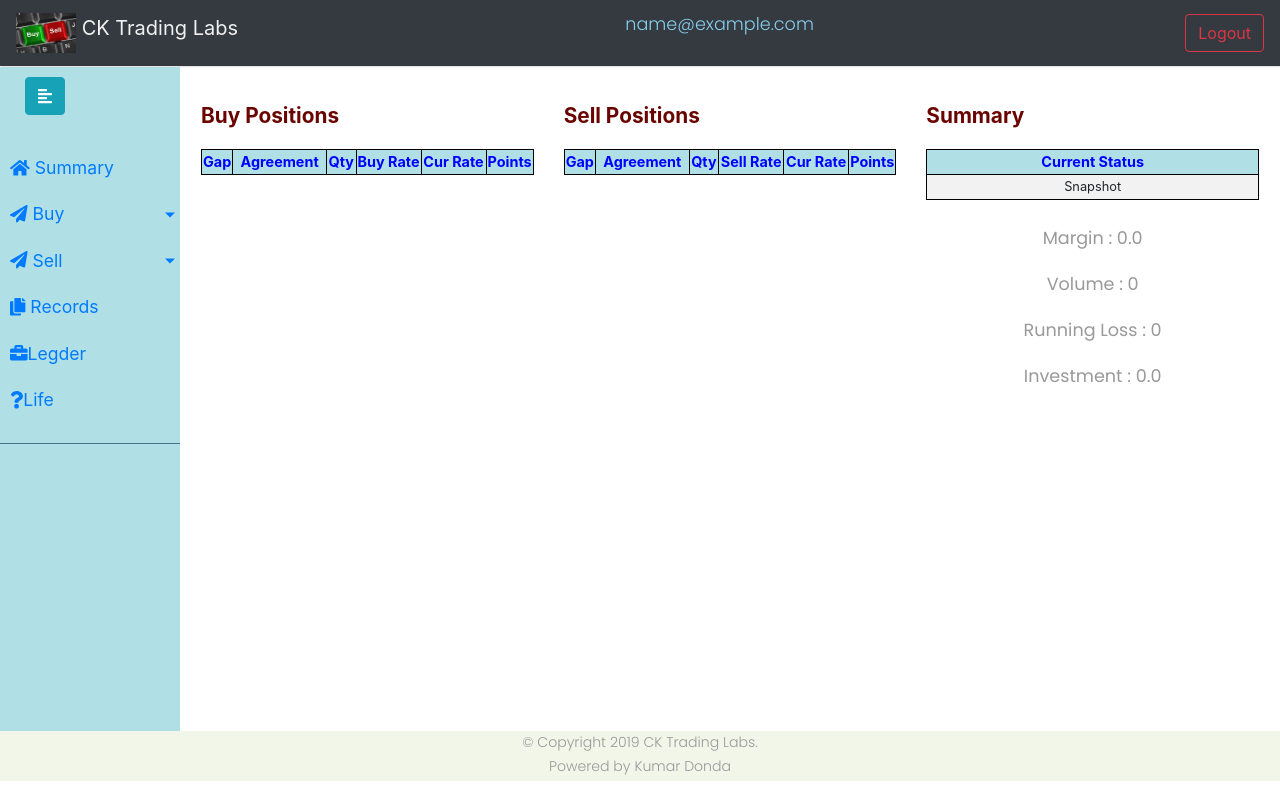
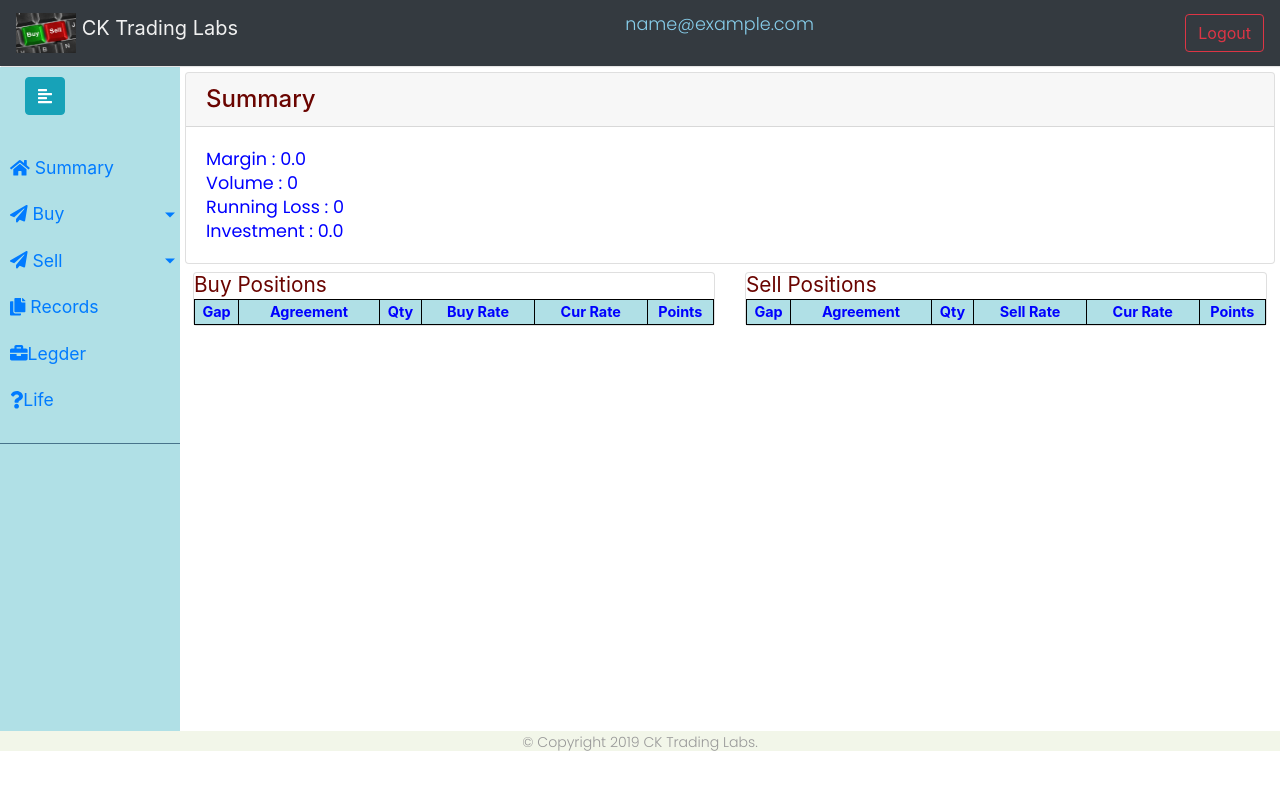
Before and after one commit to LokeshKD/ckts-app-demo, a Flask app: page /summary in a window 1280 px wide. Run offline with Flask 2, Linux system fonts and the light colour scheme; a user stored in the database is signed in; tables that the repository leaves empty hold one stand-in row (values such as "Sample post"); lists and menus that the app fills with data are empty; parts of the project's set-up code (start-up, migrations or seed data) failed here and were passed over; some libraries are stand-ins or nearby versions.

Commit message:
addressing some styling

```diff
--- a/project/home/templates/summary.html
+++ b/project/home/templates/summary.html
@@ -2,10 +2,25 @@
 
 {% block content %}
 
+
+  <div class="card">
+    <h4 class="card-header" style="color:#6a0400">Summary</h4>
+    <div class="card-body">
+      {% if summary %}
+       <p1>Margin    : {{ summary["margin"] }} </p1><br>
+       <p1>Volume : {{ summary["volume"] }} </p1><br>
+       <p1>Running Loss : {{ summary["run_loss"] }} </p1><br>
+       <p1>Investment : {{ summary["investment"] }} </p1><br>
+      {% endif %}
+    </div>
+  </div> <!-- Summary -->
+
+
 <div class="features">
   <div class="row">
 
-    <div class="col-lg-4 col-md-4 col-sm-12">
+    <div class="col-lg-6 col-md-6 col-sm-12">
+      <div class="card">
       <h3 class="feature-title">Buy Positions</h3>
         <table>
           <col width="30">
@@ -36,9 +51,11 @@
           </tr>
           {% endfor %}
         </table>
+      </div> <!-- card -->
     </div>
 
-    <div class="col-lg-4 col-md-4 col-sm-12">
+    <div class="col-lg-6 col-md-6 col-sm-12">
+      <div class="card">
       <h3 class="feature-title">Sell Positions</h3>
         <table>
           <col width="30">
@@ -69,28 +86,8 @@
           </tr>
           {% endfor %}
         </table>
+      </div> <!-- card -->
     </div> <!-- Sell Positions -->
-
-    <div class="col-lg-4 col-md-4 col-sm-12">
-      <h3 class="feature-title">Summary</h3>
-      <table>
-        <tr> <!-- Header -->
-          <th>Current Status</th>
-        </tr>
-        <tr>  <td>Snapshot </td>  </tr>
-      </table>
-      <br>
-      <div style="text-align:center">
-        {% if summary %}
-         <p> <strong>Margin : {{ summary["margin"] }} </strong></p>
-         <p> <strong>Volume : {{ summary["volume"] }} </strong></p>
-         <p> <strong>Running Loss : {{ summary["run_loss"] }} </strong></p>
-         <p> <strong>Investment : {{ summary["investment"] }} </strong></p>
-        {% endif %}
-        <br>
-      </div>
-
-    </div> <!-- Summary -->
 
   </div> <!-- row -->
 </div> <!-- features -->
--- a/project/static/main.css
+++ b/project/static/main.css
@@ -4,16 +4,23 @@
   background-color: #f2f6e9;
 }
 
+p1 {
+    font-family: 'Poppins', sans-serif;
+    font-size: 1.1em;
+    font-weight: 400;
+    line-height: 1.0em;
+    color: blue;
+}
 .features {
-  margin: 1em auto;
-  padding: 1em;
+  margin: 0em auto;
+  padding: 0.5em;
   position: relative;
 }
 .feature-title {
   color: #6a0400;
   font-size: 1.3rem;
-  font-weight: 700;
-  margin-bottom: 20px;
+  font-weight: 400;
+  margin-bottom: 1px;
   /* text-transform: uppercase; */
 }
 
@@ -43,7 +50,7 @@
   position: flex;
   left: 0px;
   bottom: 0px;
-  height: 50px;
+  height: 20px;
   width: 100%;
 }
 
@@ -51,7 +58,7 @@
   position: fixed;
   left: 0px;
   bottom: 0px;
-  height: 50px;
+  height: 20px;
   width: 100%;
 }
 
--- a/project/templates/base.html
+++ b/project/templates/base.html
@@ -64,9 +64,6 @@
         <small>
           <p>
             <span>© Copyright 2019 CK Trading Labs</span>.
-            <br>
-            <span>Powered by </span>
-            <a>Kumar Donda</a>.
           </p>
         </small>
       </div>
--- a/project/templates/basein.html
+++ b/project/templates/basein.html
@@ -115,8 +115,6 @@
             <small>
               <p>
                 <span>© Copyright 2019 CK Trading Labs</span>.
-                <br>
-                <span>Powered by Kumar Donda</span>
               </p>
             </small>
           </div>
```
Also changed, not shown: project/home/views.py (+13 -16 lines).
